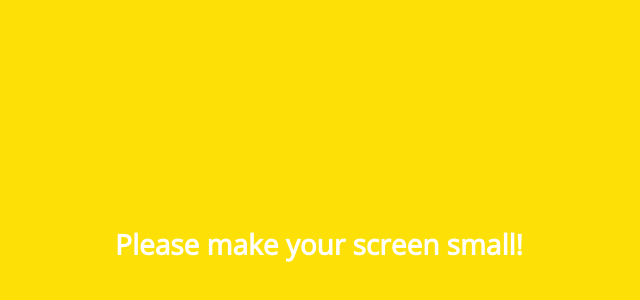
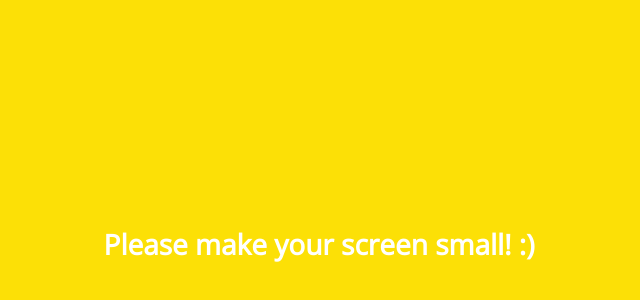
Before and after one commit to mycogno/kakao_clone, a plain HTML site: page friends.html in a window 1280 px wide. Shown: the part 156-456 px from the top of the page, without its empty margins (321-961 px from the left). Drawn offline with nearby package versions, Linux system fonts and the light colour scheme.

Commit message:
Added Emoji

```diff
--- a/friends.html
+++ b/friends.html
@@ -116,7 +116,6 @@
       </ul>
     </nav>
     <div class="bigScreen">
-      <span class="bicScreen__text">Please make your screen small!</span>
-    </div>
+      <span class="bicScreen__text">Please make your screen small! :)</span>
   </body>
 </html>
```
Also changed, not shown: chat.html (+1 -1 lines), find.html (+1 -1 lines), index.html (+1 -1 lines), more.html (+1 -1 lines), settings.html (+1 -1 lines).
